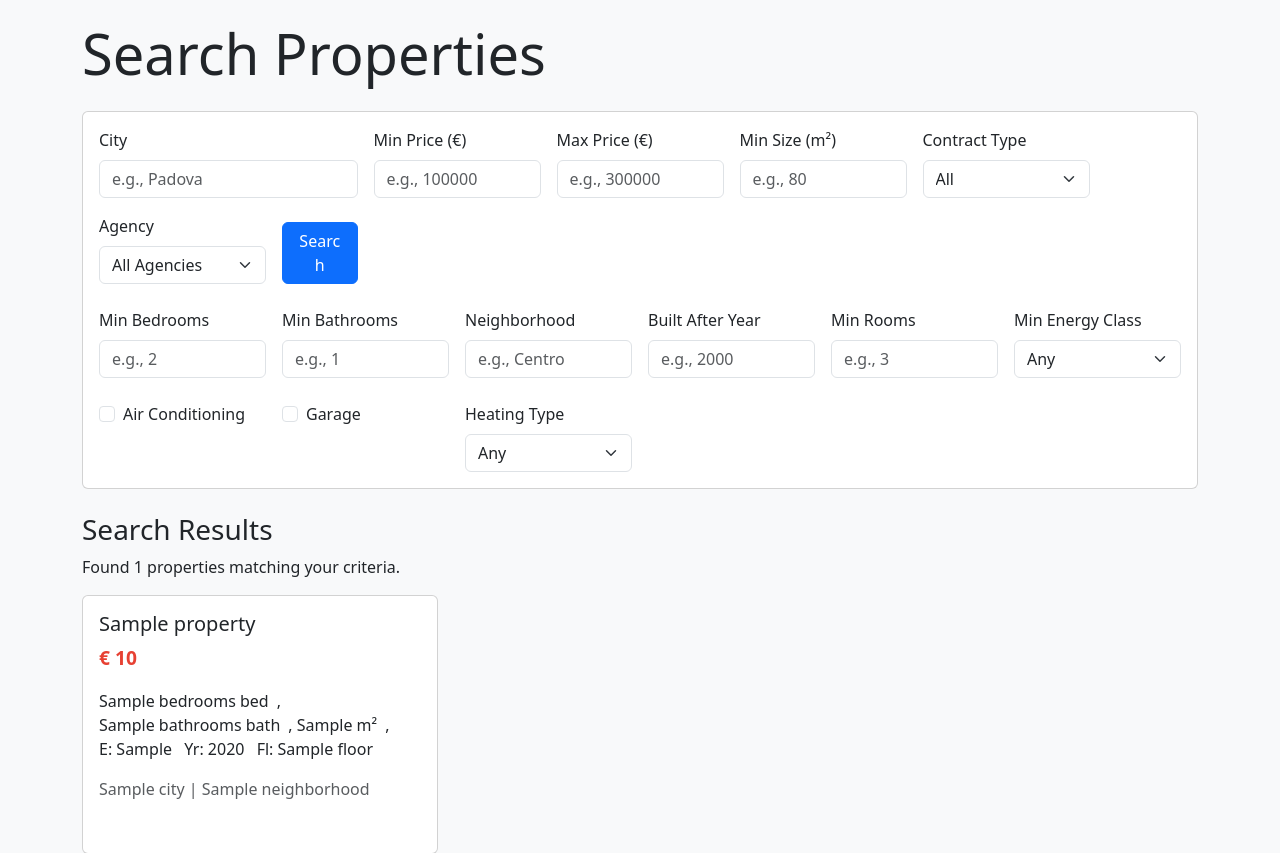
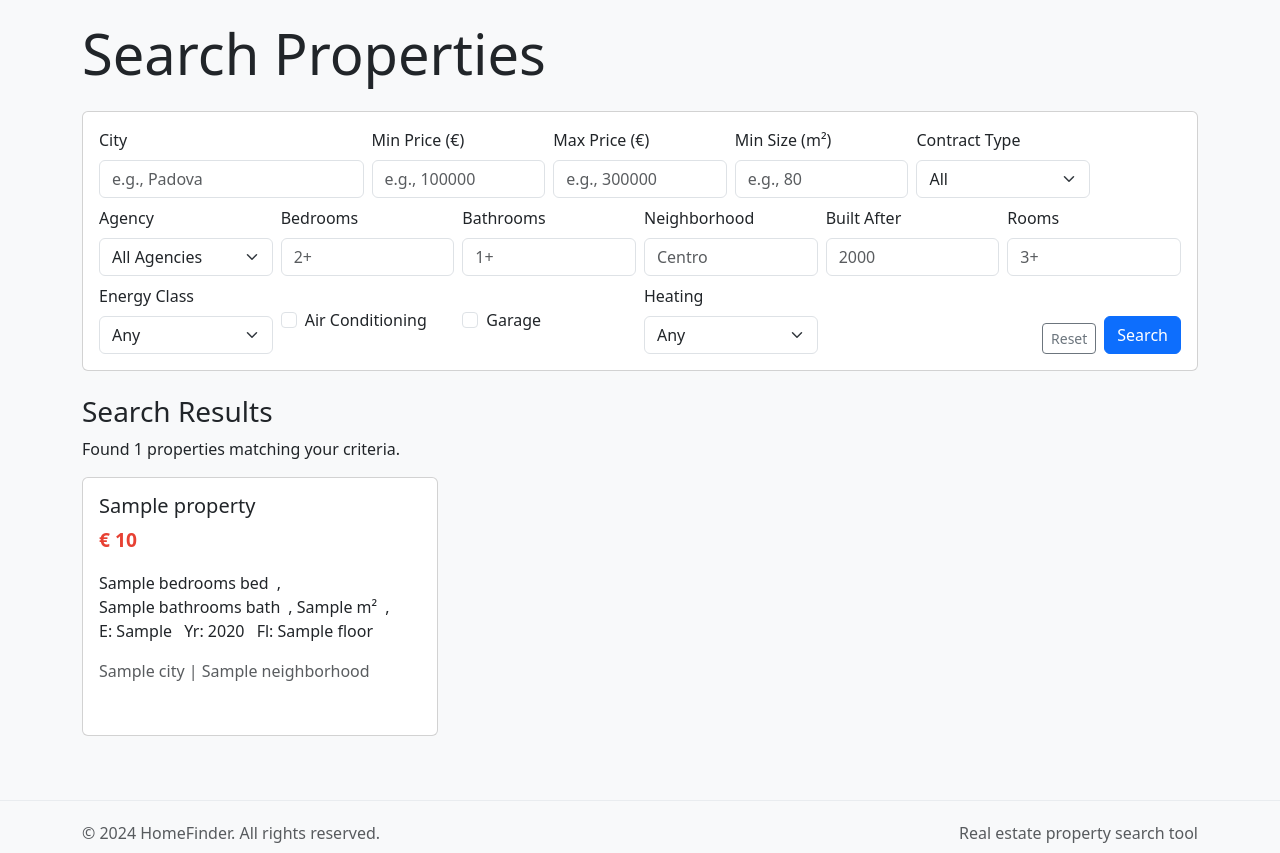
Before and after one commit to civitz/homefinder, a Flask app: template templates/search.html in a window 1280 px wide. Shown: the part 76-929 px from the top of the page. Run offline with Flask 3, Linux system fonts and the light colour scheme; the template is opened without the code that fills it: most values are stand-ins (such as "Sample title", 1, 10 or a date in 2020).

Commit message:
better search layout

```diff
--- a/templates/search.html
+++ b/templates/search.html
@@ -14,7 +14,8 @@
         <div class="card">
             <div class="card-body">
                  <form method="get" action="/properties">
-                     <div class="row g-3">
+                     <div class="row g-2">
+                         <!-- Basic Filters -->
                          <div class="col-md-3">
                              <label for="city" class="form-label">City</label>
                              <input type="text" class="form-control" id="city" name="city"
@@ -64,71 +65,63 @@
                              </select>
                          </div>
 
-                         <div class="col-md-1 d-flex align-items-end">
-                             <button type="submit" class="btn btn-primary w-100">Search</button>
-                         </div>
-                     </div>
-
-                     <!-- Additional Filters Row -->
-                     <div class="row g-3 mt-2">
+                         <!-- Additional Filters - All in same row -->
                          <div class="col-md-2">
-                             <label for="min_bedrooms" class="form-label">Min Bedrooms</label>
+                             <label for="min_bedrooms" class="form-label">Bedrooms</label>
                              <input type="number" class="form-control" id="min_bedrooms" name="min_bedrooms"
                                     value="{{ search_params.min_bedrooms if search_params.min_bedrooms else '' }}"
-                                    placeholder="e.g., 2">
+                                    placeholder="2+">
                          </div>
 
                          <div class="col-md-2">
-                             <label for="min_bathrooms" class="form-label">Min Bathrooms</label>
+                             <label for="min_bathrooms" class="form-label">Bathrooms</label>
                              <input type="number" class="form-control" id="min_bathrooms" name="min_bathrooms"
                                     value="{{ search_params.min_bathrooms if search_params.min_bathrooms else '' }}"
-                                    placeholder="e.g., 1">
+                                    placeholder="1+">
                          </div>
 
                          <div class="col-md-2">
                              <label for="neighborhood" class="form-label">Neighborhood</label>
                              <input type="text" class="form-control" id="neighborhood" name="neighborhood"
                                     value="{{ search_params.neighborhood if search_params.neighborhood else '' }}"
-                                    placeholder="e.g., Centro">
+                                    placeholder="Centro">
                          </div>
 
                          <div class="col-md-2">
-                             <label for="min_year_built" class="form-label">Built After Year</label>
+                             <label for="min_year_built" class="form-label">Built After</label>
                              <input type="number" class="form-control" id="min_year_built" name="min_year_built"
                                     value="{{ search_params.min_year_built if search_params.min_year_built else '' }}"
-                                    placeholder="e.g., 2000">
+                                    placeholder="2000">
                          </div>
 
                          <div class="col-md-2">
-                             <label for="min_rooms" class="form-label">Min Rooms</label>
+                             <label for="min_rooms" class="form-label">Rooms</label>
                              <input type="number" class="form-control" id="min_rooms" name="min_rooms"
                                     value="{{ search_params.min_rooms if search_params.min_rooms else '' }}"
-                                    placeholder="e.g., 3">
+                                    placeholder="3+">
                          </div>
 
                          <div class="col-md-2">
-                             <label for="min_energy_class" class="form-label">Min Energy Class</label>
+                             <label for="min_energy_class" class="form-label">Energy Class</label>
                              <select class="form-select" id="min_energy_class" name="min_energy_class">
                                  <option value="">Any</option>
-                                 <option value="A4" {% if search_params.min_energy_class == 'A4' %}selected{% endif %}>A4 (Best)</option>
-                                 <option value="A3" {% if search_params.min_energy_class == 'A3' %}selected{% endif %}>A3</option>
-                                 <option value="A2" {% if search_params.min_energy_class == 'A2' %}selected{% endif %}>A2</option>
-                                 <option value="A1" {% if search_params.min_energy_class == 'A1' %}selected{% endif %}>A1</option>
-                                 <option value="A" {% if search_params.min_energy_class == 'A' %}selected{% endif %}>A</option>
-                                 <option value="B" {% if search_params.min_energy_class == 'B' %}selected{% endif %}>B</option>
-                                 <option value="C" {% if search_params.min_energy_class == 'C' %}selected{% endif %}>C</option>
-                                 <option value="D" {% if search_params.min_energy_class == 'D' %}selected{% endif %}>D</option>
-                                 <option value="E" {% if search_params.min_energy_class == 'E' %}selected{% endif %}>E</option>
-                                 <option value="F" {% if search_params.min_energy_class == 'F' %}selected{% endif %}>F</option>
-                                 <option value="G" {% if search_params.min_energy_class == 'G' %}selected{% endif %}>G (Worst)</option>
+                                 <option value="A4" {% if search_params.min_energy_class == 'A4' %}selected{% endif %}>A4+</option>
+                                 <option value="A3" {% if search_params.min_energy_class == 'A3' %}selected{% endif %}>A3+</option>
+                                 <option value="A2" {% if search_params.min_energy_class == 'A2' %}selected{% endif %}>A2+</option>
+                                 <option value="A1" {% if search_params.min_energy_class == 'A1' %}selected{% endif %}>A1+</option>
+                                 <option value="A" {% if search_params.min_energy_class == 'A' %}selected{% endif %}>A+</option>
+                                 <option value="B" {% if search_params.min_energy_class == 'B' %}selected{% endif %}>B+</option>
+                                 <option value="C" {% if search_params.min_energy_class == 'C' %}selected{% endif %}>C+</option>
+                                 <option value="D" {% if search_params.min_energy_class == 'D' %}selected{% endif %}>D+</option>
+                                 <option value="E" {% if search_params.min_energy_class == 'E' %}selected{% endif %}>E+</option>
+                                 <option value="F" {% if search_params.min_energy_class == 'F' %}selected{% endif %}>F+</option>
+                                 <option value="G" {% if search_params.min_energy_class == 'G' %}selected{% endif %}>G</option>
                              </select>
                          </div>
-                     </div>
 
-                     <!-- Checkbox Filters Row -->
-                     <div class="row g-3 mt-2">
+                         <!-- Checkbox Filters - All in same row -->
                          <div class="col-md-2">
-                             <div class="form-check">
+                             <div class="form-check mt-4">
                                  <input class="form-check-input" type="checkbox" id="has_air_conditioning" name="has_air_conditioning"
                                         {% if search_params.has_air_conditioning %}checked{% endif %}>
                                  <label class="form-check-label" for="has_air_conditioning">
@@ -138,7 +131,7 @@
                          </div>
 
                          <div class="col-md-2">
-                             <div class="form-check">
+                             <div class="form-check mt-4">
                                  <input class="form-check-input" type="checkbox" id="has_garage" name="has_garage"
                                         {% if search_params.has_garage %}checked{% endif %}>
                                  <label class="form-check-label" for="has_garage">
@@ -148,13 +141,25 @@
                          </div>
 
                          <div class="col-md-2">
-                             <label for="heating" class="form-label">Heating Type</label>
+                             <label for="heating" class="form-label">Heating</label>
                              <select class="form-select" id="heating" name="heating">
                                  <option value="">Any</option>
                                  <option value="autonomous" {% if search_params.heating == 'autonomous' %}selected{% endif %}>Autonomous</option>
                                  <option value="centralized" {% if search_params.heating == 'centralized' %}selected{% endif %}>Centralized</option>
                                  <option value="unknown" {% if search_params.heating == 'unknown' %}selected{% endif %}>Unknown</option>
                              </select>
+                         </div>
+
+                         <!-- Action Buttons -->
+                         <div class="col-md-4 d-flex align-items-end justify-content-end">
+                             <div class="me-2">
+                                 <button type="reset" class="btn btn-outline-secondary btn-sm">Reset</button>
+                             </div>
+                             <div>
+                                 <button type="submit" class="btn btn-primary">
+                                     <i class="bi bi-search"></i> Search
+                                 </button>
+                             </div>
                          </div>
                      </div>
                  </form>
```
